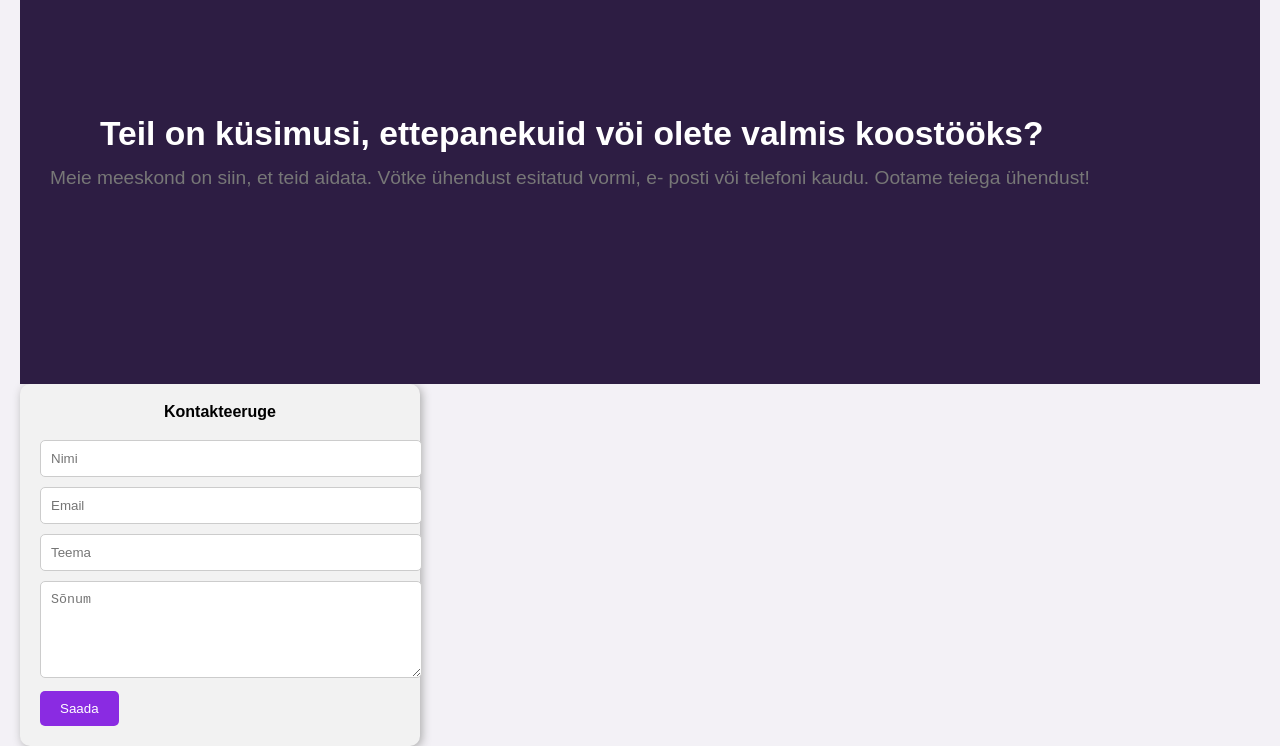
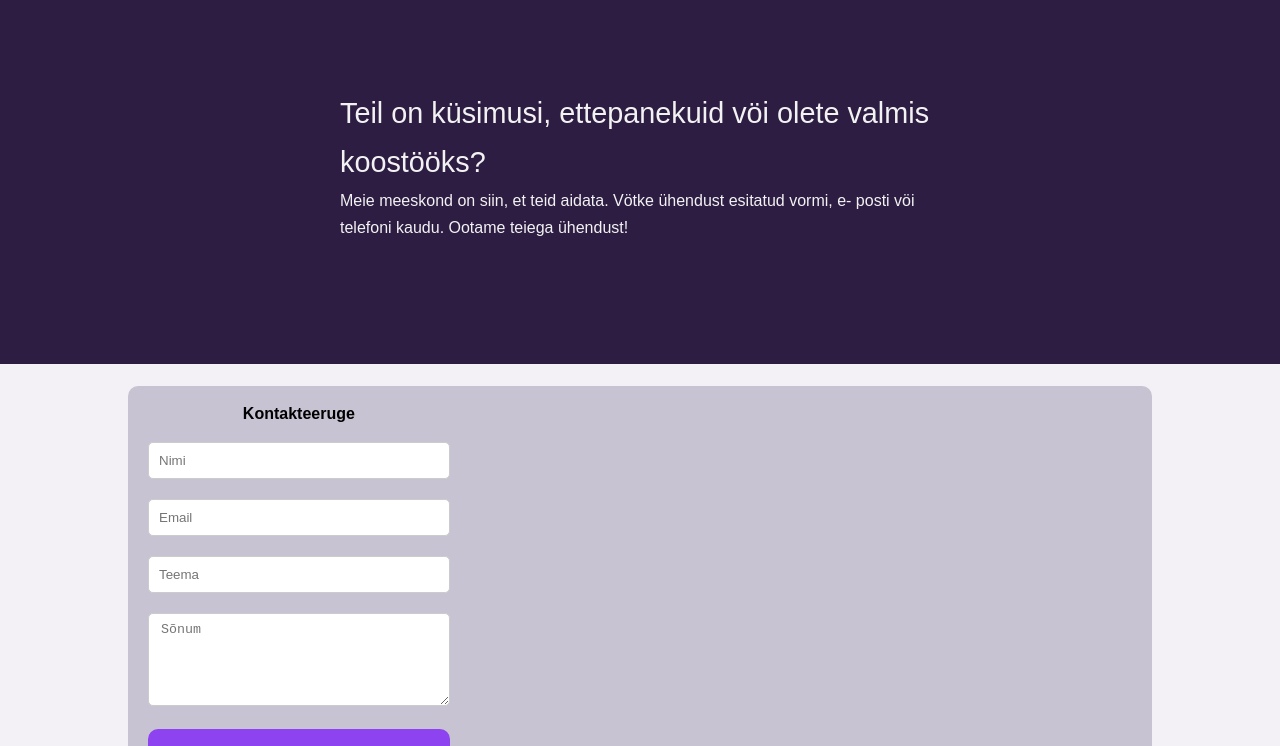
Before and after one commit to AnetteTaivere/turundus_veebileht, a plain HTML site: page pages/uhendust.html in a window 1280 px wide. Shown: the part 136-882 px from the top of the page. Drawn offline with nearby package versions, Linux system fonts and the light colour scheme; no server answers.

Commit message:
veel täiustusi

```diff
--- a/js/script.js
+++ b/js/script.js
@@ -2,26 +2,3 @@ function toggleMenu() {
     var menu = document.querySelector('.responsive-menu');
     menu.classList.toggle('visible');
 }
-
-document.getElementById("pilte").addEventListener("click", function() {
-    var extraImages = document.querySelector(".portfell-imgs-extra");
-    var button = document.getElementById("pilte");
-
-    if (extraImages.style.display === "none") {
-        extraImages.style.display = "block";
-        button.innerText = "Vaadake Vähem";
-    } else {
-        extraImages.style.display = "none";
-        button.innerText = "Vaadake Rohkem";
-    }
-});
-
-
-document.querySelector('.hamburger').addEventListener('click', function() {
-    var ul = document.querySelector('.header-index nav ul');
-    if (ul.style.display === 'none' || ul.style.display === '') {
-        ul.style.display = 'block';
-    } else {
-        ul.style.display = 'none';
-    }
-});
--- a/pages/uhendust.html
+++ b/pages/uhendust.html
@@ -4,6 +4,7 @@
     <meta charset="utf-8">
     <meta content="IE=edge" http-equiv="X-UA-Compatible">
     <meta content="width=device-width, initial-scale=1.0" name="viewport">
+    <meta property="og:description" content="Use extrusions to display buildings' height in 3D." />
     <title>DTM</title>
     <meta content="See siin on Digitaalse Turunduse Maailm" name="description">
     <meta content="turundus, digitaalne turundus, müük" name="keywords">
@@ -11,6 +12,8 @@
     <link rel="stylesheet" href="../styles/reset.css">
     <link rel="stylesheet" href="../styles/style.css">
     <link rel="stylesheet" href="../styles/contact.css">
+    <link rel='stylesheet' href='https://unpkg.com/maplibre-gl@3.5.1/dist/maplibre-gl.css' />
+    <script src='https://unpkg.com/maplibre-gl@3.5.1/dist/maplibre-gl.js'></script>
 </head>
 <body>
 
@@ -31,16 +34,17 @@
             <li><a class="votke" href="../pages/uhendust.html">Võtke Ühendust</a></li>
         </ul>
     </nav>
-    <div class="container-left">
+    <div class="container-left2">
         <div class="box2">
-            <p class="title-main">Teil on küsimusi, ettepanekuid vöi
+            <p class="title-main2">Teil on küsimusi, ettepanekuid vöi
                 olete valmis koostööks?</p>
-            <p>Meie meeskond on siin, et teid aidata. Vötke ühendust esitatud vormi, e-
+            <p class="title-main3">Meie meeskond on siin, et teid aidata. Vötke ühendust esitatud vormi, e-
                 posti vöi telefoni kaudu. Ootame teiega ühendust!</p>
         </div>
     </div>
 </div>
 
+<div class="outer-div">
     <div class="contact-form">
         <h1>Kontakteeruge</h1>
         <form action="" method="post">
@@ -56,8 +60,10 @@
             <label>
                 <textarea name="message" rows="5" placeholder="Sõnum" required></textarea>
             </label>
-        <button type="submit">Saada</button>
+            <button id="kontakt" type="submit">Saada</button>
         </form>
+    </div>
+    <div id="map"></div>
 </div>
 
 <footer>
@@ -91,7 +97,72 @@
     </div>
 </footer>
 
+<script src="../js/script.js"></script>
 
-    <script src="../js/script.js"></script>
+<script>
+    const MAPTILER_KEY = 'get_your_own_OpIi9ZULNHzrESv6T2vL';
+    const map = new maplibregl.Map({
+        style: `https://api.maptiler.com/maps/basic-v2/style.json?key=${MAPTILER_KEY}`,
+        center: [26.7290, 58.3780], // Tartu koordinaadid
+        zoom: 15.5,
+        pitch: 45,
+        bearing: -17.6,
+        container: 'map',
+        antialias: true
+    });
+
+
+    // The 'building' layer in the streets vector source contains building-height
+    // data from OpenStreetMap.
+    map.on('load', () => {
+        // Insert the layer beneath any symbol layer.
+        const layers = map.getStyle().layers;
+
+        let labelLayerId;
+        for (let i = 0; i < layers.length; i++) {
+            if (layers[i].type === 'symbol' && layers[i].layout['text-field']) {
+                labelLayerId = layers[i].id;
+                break;
+            }
+        }
+
+        map.addSource('openmaptiles', {
+            url: `https://api.maptiler.com/tiles/v3/tiles.json?key=${MAPTILER_KEY}`,
+            type: 'vector',
+        });
+
+        map.addLayer(
+            {
+                'id': '3d-buildings',
+                'source': 'openmaptiles',
+                'source-layer': 'building',
+                'type': 'fill-extrusion',
+                'minzoom': 15,
+                'paint': {
+                    'fill-extrusion-color': [
+                        'interpolate',
+                        ['linear'],
+                        ['get', 'render_height'], 0, 'lightgray', 200, 'royalblue', 400, 'lightblue'
+                    ],
+                    'fill-extrusion-height': [
+                        'interpolate',
+                        ['linear'],
+                        ['zoom'],
+                        15,
+                        0,
+                        16,
+                        ['get', 'render_height']
+                    ],
+                    'fill-extrusion-base': ['case',
+                        ['>=', ['get', 'zoom'], 16],
+                        ['get', 'render_min_height'], 0
+                    ]
+                }
+            },
+            labelLayerId
+        );
+    });
+</script>
+
 </body>
 </html>
--- a/styles/contact.css
+++ b/styles/contact.css
@@ -1,6 +1,6 @@
-body {
-    padding: 20px;
-}
+body { margin: 0; padding: 0; }
+html, body, #map { height: 100%; }
+
 .contact-form {
     background-color: #f2f2f2;
     padding: 20px;
@@ -27,3 +27,82 @@ body {
     border-radius: 5px;
     cursor: pointer;
 }
+
+.title-main2 {
+    font-size: 1.8rem;
+    color: #f2f2f2;
+    font-weight: 500;
+    max-width: 600px;
+}
+
+.title-main3 {
+    font-size: 1rem;
+    color: #f2f2f2;
+    font-weight: 250;
+    max-width: 600px;
+}
+
+.container-left2 {
+    display: flex;
+    align-items: center;
+    justify-content: center;
+}
+
+
+/*sisu*/
+.outer-div {
+    width: 80%;
+    margin: 22px auto;
+    display: flex;
+    justify-content: space-between;
+    gap: 20px;
+    background-color: #c8c3d2;
+    border-radius: 10px;
+}
+
+.contact-form, .map {
+    width: 49%;
+    box-sizing: border-box;
+}
+
+.contact-form {
+    background-color: transparent;
+    box-shadow: none;
+    border: none;
+}
+
+#map {
+    width: 90%;
+    height: 400px;
+    margin: 30px;
+}
+
+
+.contact-form form {
+    display: flex;
+    flex-direction: column;
+    gap: 10px;
+}
+
+.contact-form input, .contact-form textarea, .contact-form button {
+    width: 100%;
+    padding: 8px 12px;
+    box-sizing: border-box;
+}
+
+.contact-form button {
+    cursor: pointer;
+}
+
+
+@media (max-width: 800px) {
+    .contact-form, .map {
+        width: 100%;
+        margin-bottom: 20px;
+    }
+
+    .outer-div {
+        flex-direction: column;
+        gap: 0;
+    }
+}
--- a/styles/style.css
+++ b/styles/style.css
@@ -82,7 +82,7 @@ nav ul li a {
     margin: 2px;
 }
 
-@media screen and (max-width: 700px) {
+@media screen and (max-width: 800px) {
     nav ul {
         display: none;
         flex-direction: column;
@@ -117,7 +117,7 @@ nav ul li a {
 }
 
 /* Button styles */
-.votke, #teenused, #pilte {
+.votke, #teenused, #pilte, #kontakt {
     background-color: #8E43F0;
     color: white;
     border-radius: 10px;
@@ -128,7 +128,7 @@ nav ul li a {
     transition: 0.3s;
 }
 
-.votke:hover, #teenused:hover, #pilte:hover {
+.votke:hover, #teenused:hover, #pilte:hover, #kontakt:hover {
     background-color: #a154f3;
     transform: scale(1.05);
 }
@@ -143,11 +143,6 @@ nav ul li a {
     font-size: 2.1rem;
     color: white;
     font-weight: 550;
-}
-
-.header-index {
-    z-index: 10;
-    position: relative;
 }
 
 .container-left {
```
Also changed, not shown: index.html (+1 -0 lines), js/index.js (added, +12 -0 lines). Lines whose indentation alone changed are shown as unchanged.
